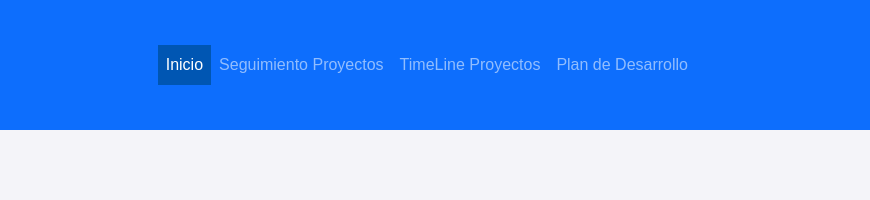
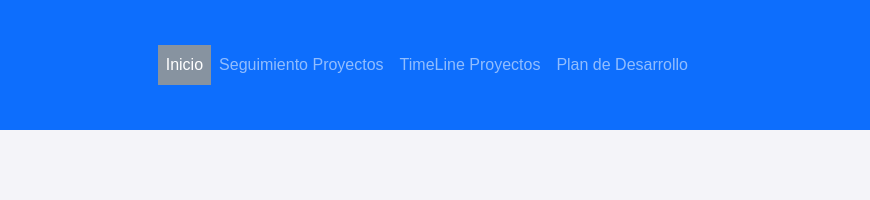
Before and after one commit to CamiloMadrigal12/TimeLineProyectos, a plain HTML site: page index.html in a window 1280 px wide. In both pictures the pointer is over the link "Inicio". Shown: the top 200 px of the page, 410-1280 px from the left. Drawn offline with nearby package versions, Linux system fonts and the light colour scheme.

Commit message:
comentario

```diff
--- a/index.html
+++ b/index.html
@@ -31,7 +31,7 @@
             padding: 10px 20px; /* Ajusta el espaciado del navbar */
         }
         .navbar-nav a:hover {
-            background: #0056b3;
+            background: #8793a0;
 
         }
 
```
